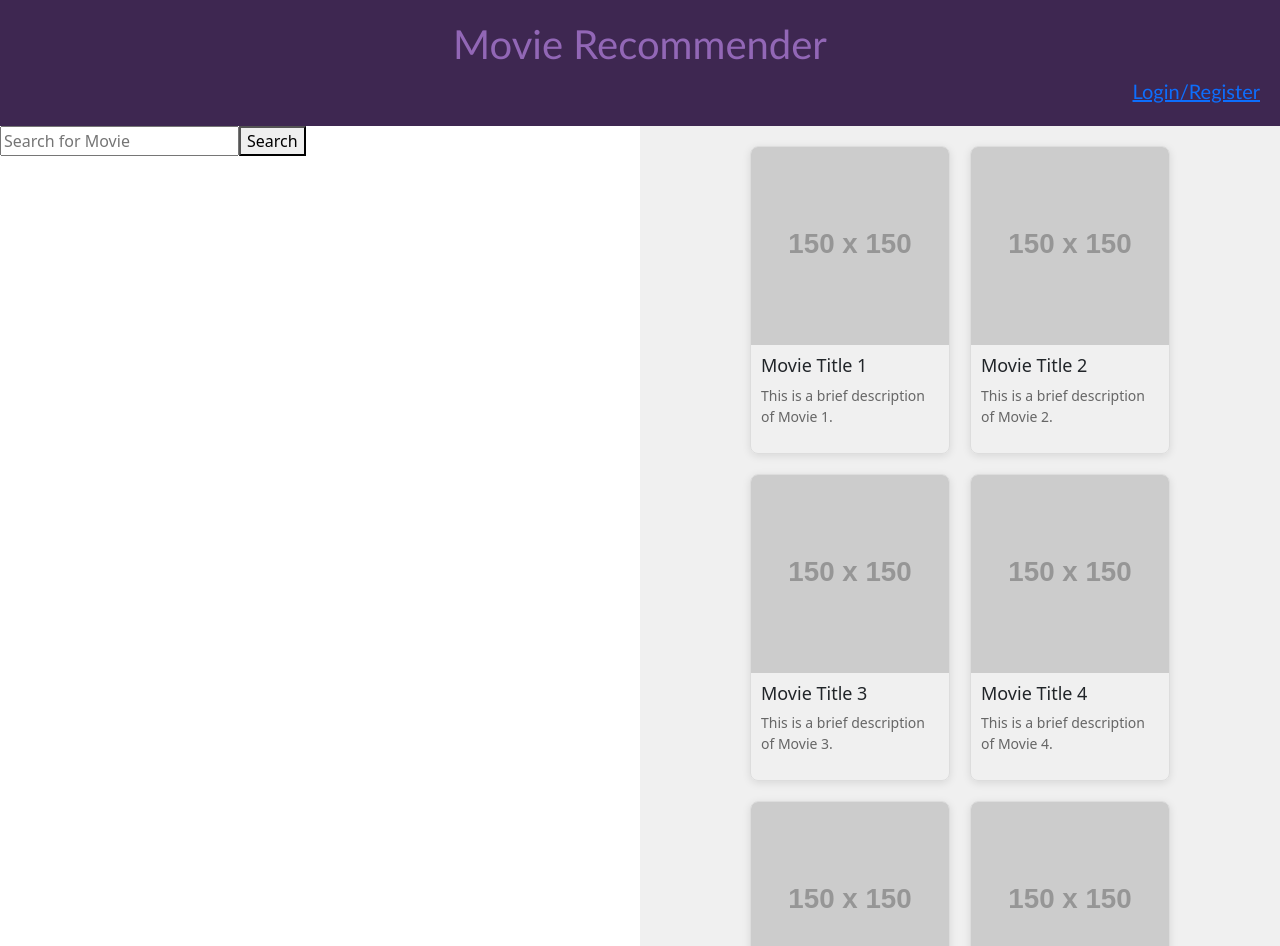
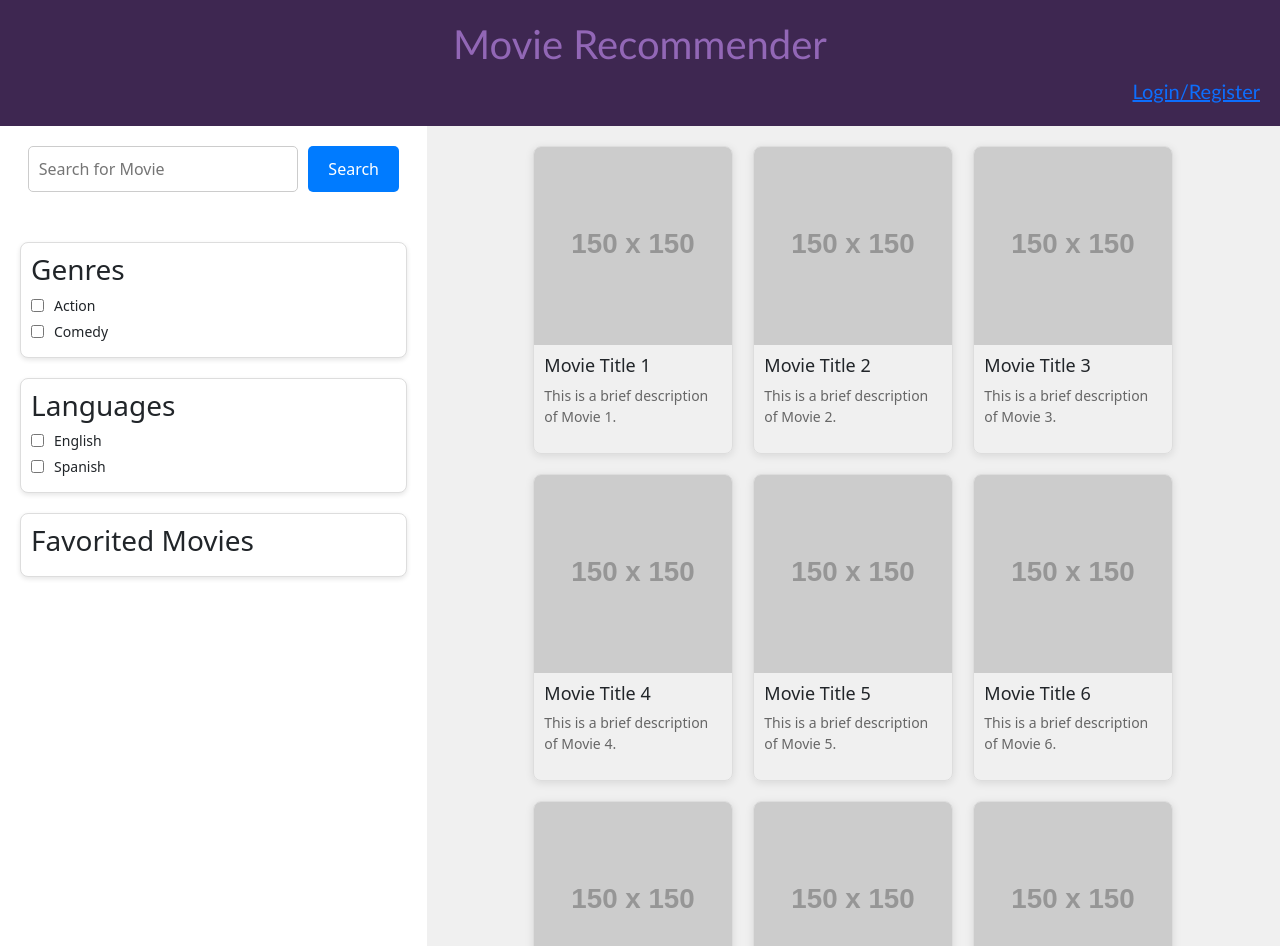
Before and after one commit to stavkinreich/COMPSCI520Project, a React (Create React App) app in the folder frontend/: page / in a window 1280 px wide. Built offline with nearby package versions, Linux system fonts and the light colour scheme.

Commit message:
added the sidebar filters for genre, languages, and favorite movies as well as visual styling to the search bar

```diff
--- a/frontend/package.json
+++ b/frontend/package.json
@@ -12,7 +12,7 @@
     "react": "^18.2.0",
     "react-dom": "^18.2.0",
     "react-router-dom": "^6.22.1",
-    "react-scripts": "5.0.1",
+    "react-scripts": "^5.0.1",
     "web-vitals": "^2.1.4"
   },
   "scripts": {
--- a/frontend/src/components/MovieRecommender/MovieRecommender.module.css
+++ b/frontend/src/components/MovieRecommender/MovieRecommender.module.css
@@ -9,9 +9,75 @@
 
 .rowC{display:flex; flex-direction:row;}
 
-.leftComp{float: left; width: 50%;}
+.leftComp{flex: 1; width: 30%;}
 
-.rightComp{float: right; width: 50%}
+.rightComp{flex: 2; width: 70%}
+
+.filterSection {
+  display: flex;
+  flex-direction: column;
+  align-items: center;
+  padding: 20px;
+  background-color: white;
+}
+
+.genreFilter, .languageFilter, .favoriteMovies {
+  flex: 1;
+  width: 100%;
+  margin: 10px 0;
+  padding: 10px;
+  background-color: white;
+  border: 1px solid #ddd;
+  border-radius: 8px;
+  box-shadow: 0 2px 5px rgba(0, 0, 0, 0.1);
+}
+
+.genreFilter label, .languageFilter label {
+  display: block;
+  margin-left: 10px;
+  font-size: 14px;
+}
+
+.checkboxContainer {
+  display: flex;
+  align-items: center;
+  margin: 5px 0;
+}
+
+input[type="checkbox"] {
+  cursor: pointer;
+}
+
+.searchContainer {
+  display: flex;
+  justify-content: center;
+  margin: 20px;
+}
+
+.searchInput {
+  width: 70%;
+  padding: 10px;
+  margin-right: 10px;
+  border: 1px solid #ccc;
+  border-radius: 5px;
+  outline: none;
+  font-size: 16px;
+}
+
+.searchButton {
+  padding: 10px 20px;
+  border: none;
+  border-radius: 5px;
+  background-color: #007BFF;
+  color: white;
+  font-size: 16px;
+  cursor: pointer;
+  outline: none;
+}
+
+.searchButton:hover {
+  background-color: #0056b3;
+}
 
 .movieCard {
   width: 200px;
--- a/frontend/src/pages/Landing.js
+++ b/frontend/src/pages/Landing.js
@@ -16,6 +16,34 @@ function Landing() {
             <div className={styles.leftComp}>
                 <ScrollableSection>
                     <SearchMovie />
+                    <div className={styles.filterSection}>
+                        <div className={styles.genreFilter}>
+                            <h3>Genres</h3>
+                            <div className={styles.checkboxContainer}>
+                                <input type="checkbox" id="action" name="action"/>
+                                <label htmlFor="action">Action</label>
+                            </div>
+                            <div className={styles.checkboxContainer}>
+                                <input type="checkbox" id="comedy" name="comedy"/>
+                                <label htmlFor="comedy">Comedy</label>
+                            </div>
+
+                        </div>
+                        <div className={styles.languageFilter}>
+                            <h3>Languages</h3>
+                            <div className={styles.checkboxContainer}>
+                                <input type="checkbox" id="english" name="english"/>
+                                <label htmlFor="english">English</label>
+                            </div>
+                            <div className={styles.checkboxContainer}>
+                                <input type="checkbox" id="spanish" name="spanish"/>
+                                <label htmlFor="spanish">Spanish</label>
+                            </div>
+                        </div>
+                        <div className={styles.favoriteMovies}>
+                            <h3>Favorited Movies</h3>
+                        </div>
+                    </div>
                 </ScrollableSection>
             </div>
             <div className={styles.rightComp}>
--- a/frontend/src/pages/SearchMovie.js
+++ b/frontend/src/pages/SearchMovie.js
@@ -1,4 +1,5 @@
 import React, { useState } from 'react';
+import styles from '../components/MovieRecommender/MovieRecommender.module.css';
 
 function SearchMovie() {
   const [keyword, setKeyword] = useState('');
@@ -9,14 +10,17 @@ function SearchMovie() {
   };
 
   return (
-    <div>
+  <div className={styles.searchContainer}>
         <input
           type="text"
+          className={styles.searchInput}
           placeholder="Search for Movie"
           value={keyword}
           onChange={(e) => setKeyword(e.target.value)}
         />
-      <button onClick={handleSearch}>Search</button>
+        <button className={styles.searchButton} onClick={handleSearch}>
+          Search
+        </button>
       </div>
     );
 }
```
Also changed, not shown: 2 other files (tests, documents, lock files or other folders). Lines whose indentation alone changed are shown as unchanged.
